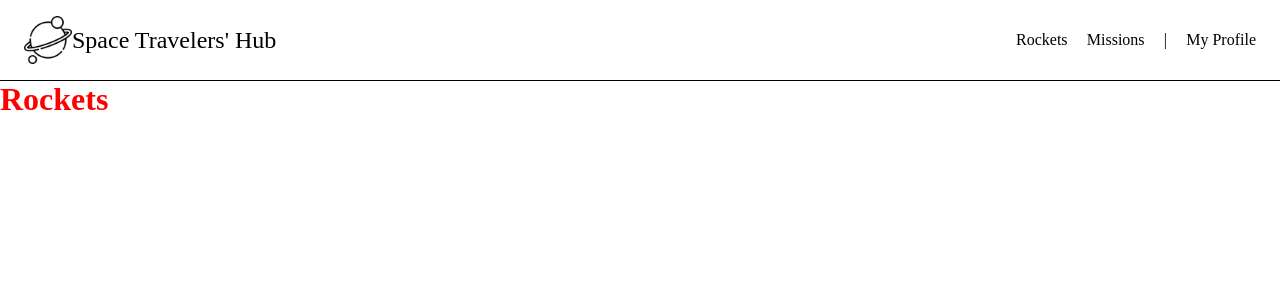
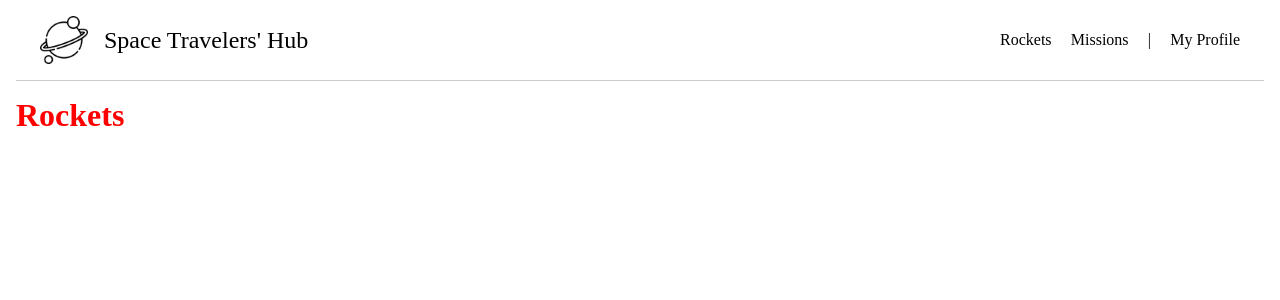
Before and after one commit to hsztan/Missions-and-Rockets, a React (Create React App) app: page / in a window 1280 px wide. Shown: the top 300 px of the page. Built offline with nearby package versions, Linux system fonts and the light colour scheme.

Commit message:
Finish NavBar styles

```diff
--- a/src/App.scss
+++ b/src/App.scss
@@ -4,6 +4,10 @@
   box-sizing: border-box;
 }
 
+body {
+  padding: 0 1rem;
+}
+
 h1 {
   color: red;
 }
--- a/src/components/navBar/NavBar.style.scss
+++ b/src/components/navBar/NavBar.style.scss
@@ -1,7 +1,8 @@
 .navbar {
   width: 100%;
   padding: 1rem;
-  border-bottom: 1px solid #000;
+  border-bottom: 1px solid #ccc;
+  margin-bottom: 1rem;
   a {
       color: #000;
       text-decoration: none;
@@ -16,6 +17,7 @@
     }
   &-brand {
     display: flex;
+    gap: 1rem;
     align-items: center;
     font-size: 1.5rem;
     img {
```
